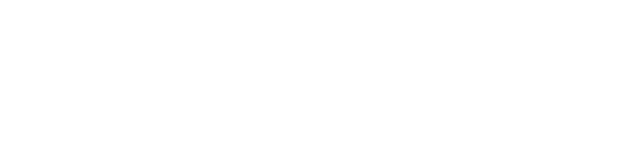
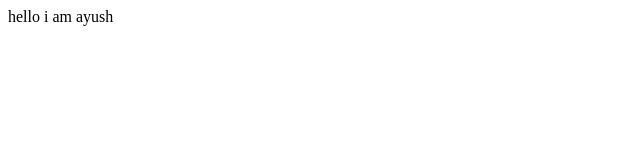
Before and after one commit to ayush568-cyber/testrepo, a plain HTML site: page index.html in a window 1280 px wide. Shown: the whole page, without its empty margins (0-640 px from the left). Drawn offline with Linux system fonts and the light colour scheme.

Commit message:
added first commit

```diff
--- a/index.html
+++ b/index.html
@@ -1 +1 @@
-<html><head></head><body></body></html>
+<html><head></head><body>hello i am ayush</body></html>
```
